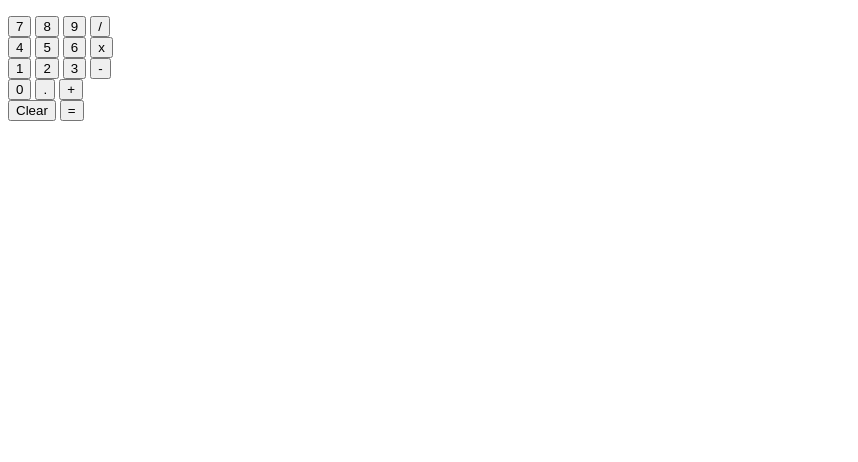
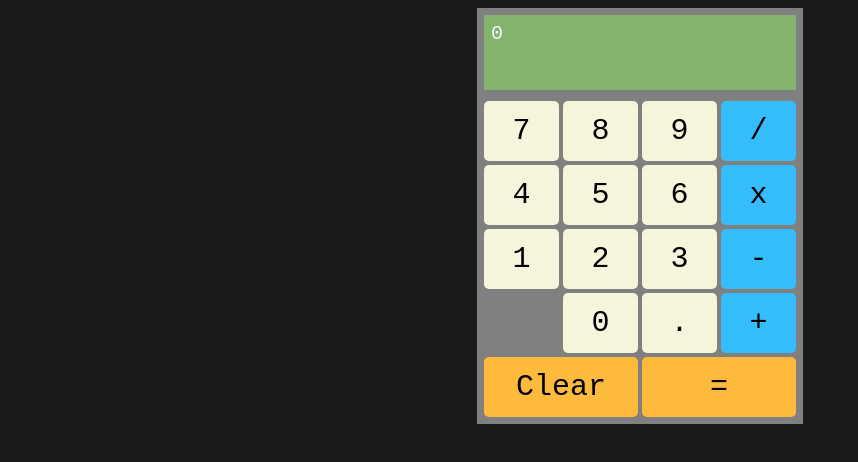
Before and after one commit to ungstrup/calculator, a plain HTML site: page index.html in a window 1280 px wide. Shown: the whole page, without its empty margins (0-858 px from the left). Drawn offline with Linux system fonts and the light colour scheme.

Commit message:
Add CSS to calculator

```diff
--- a/index.html
+++ b/index.html
@@ -9,31 +9,31 @@
     <body>
         <div id="calc-container">
             <div id="calc-display">
-                <p id="dummy-display"></p>
+                <p id="dummy-display">0</p>
             </div>
             <div id="button-container">
                 <div class="buttonrow">
                     <button class="calc-button" value="7">7</button>
                     <button class="calc-button" value="8">8</button>
                     <button class="calc-button" value="9">9</button>
-                    <button class="calc-button" value="/">/</button>
+                    <button class="calc-button op-button" value="/">/</button>
                 </div>
                 <div class="buttonrow">
                     <button class="calc-button" value="4">4</button>
                     <button class="calc-button" value="5">5</button>
                     <button class="calc-button" value="6">6</button>
-                    <button class="calc-button" value="*">x</button>
+                    <button class="calc-button op-button" value="*">x</button>
                 </div>
                 <div class="buttonrow">
                     <button class="calc-button" value="1">1</button>
                     <button class="calc-button" value="2">2</button>
                     <button class="calc-button" value="3">3</button>
-                    <button class="calc-button" value="-">-</button>
+                    <button class="calc-button op-button" value="-">-</button>
                 </div>
-                <div class="buttonrow">
+                <div class="buttonrow buttonrow4">
                     <button class="calc-button" value="0">0</button>
                     <button class="calc-button" value=".">.</button>
-                    <button class="calc-button" value="+">+</button>
+                    <button class="calc-button op-button" value="+">+</button>
                 </div>
                 <div class="buttonrow">
                     <button id="clr-button">Clear</button>
--- a/script.js
+++ b/script.js
@@ -5,7 +5,7 @@ const buttons = document.querySelectorAll('.calc-button');
 
 buttons.forEach((button) => {
     button.addEventListener('click', () => {
-        if (display.textContent === "Don't divide by zero" || display.textContent === "Error"){
+        if (display.textContent === "Don't divide by zero" || display.textContent === "Error" || display.textContent === "0"){
             display.textContent = "";
         };
         if (button.value == "/" || button.value == "*" || button.value == "-" || button.value == "+") {
--- a/styles.css
+++ b/styles.css
@@ -0,0 +1,74 @@
+body {
+    background-color: rgb(27, 27, 27);
+    font-family: monospace, Geneva, Tahoma, sans-serif;
+}
+
+button {
+    border-radius: 5px;
+    border: 0px;
+    font-family: monospace, Geneva, Tahoma, sans-serif;
+}
+
+#calc-container {
+    display: flex;
+    flex-direction: column;
+    align-items: center;
+}
+
+#calc-display {
+    flex:auto;
+    display: flex;
+    background-color: rgb(131, 179, 108);
+    border: 7px solid gray;
+    width: 312px;
+    height: 75px;
+}
+
+#dummy-display {
+    flex:auto;
+    font-size: 20px;
+    margin: 7px;
+    color:aliceblue;
+
+}
+
+#button-container {
+    flex:auto;
+    background-color: gray;
+    max-width: 335px;
+}
+
+.buttonrow {
+    flex:auto;
+    display: flex;
+    justify-content: space-evenly;
+    gap: 4px;
+    margin-top: 4px;
+    margin-left: 7px;
+    margin-right: 7px;
+}
+
+.buttonrow4 {
+    justify-content: end;
+}
+
+.calc-button, #clr-button, #equal-button {
+    font-size: 30px;
+}
+
+.calc-button {
+    width: 75px;
+    height: 60px;
+    background-color: beige;
+}
+
+.op-button {
+    background-color: rgb(53, 188, 250);
+}
+
+#clr-button, #equal-button {
+    height: 60px;
+    flex: 1;
+    margin-bottom: 7px;
+    background-color: rgb(253, 186, 60);
+}
```
